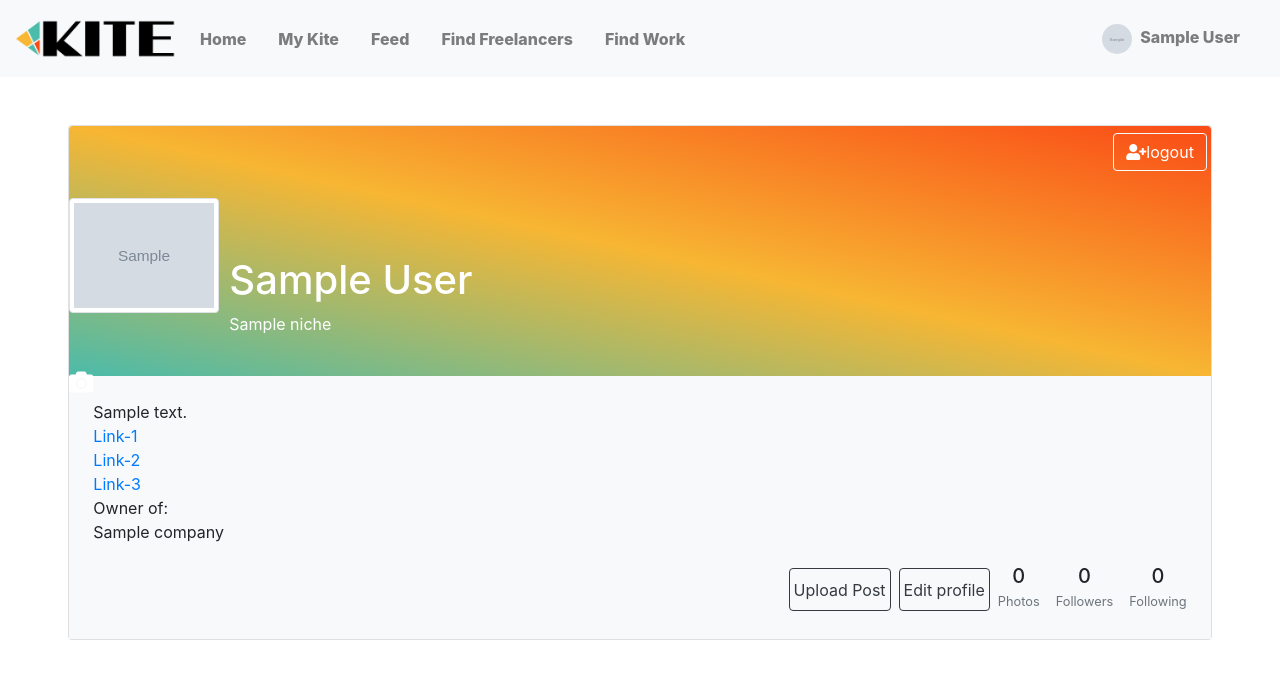
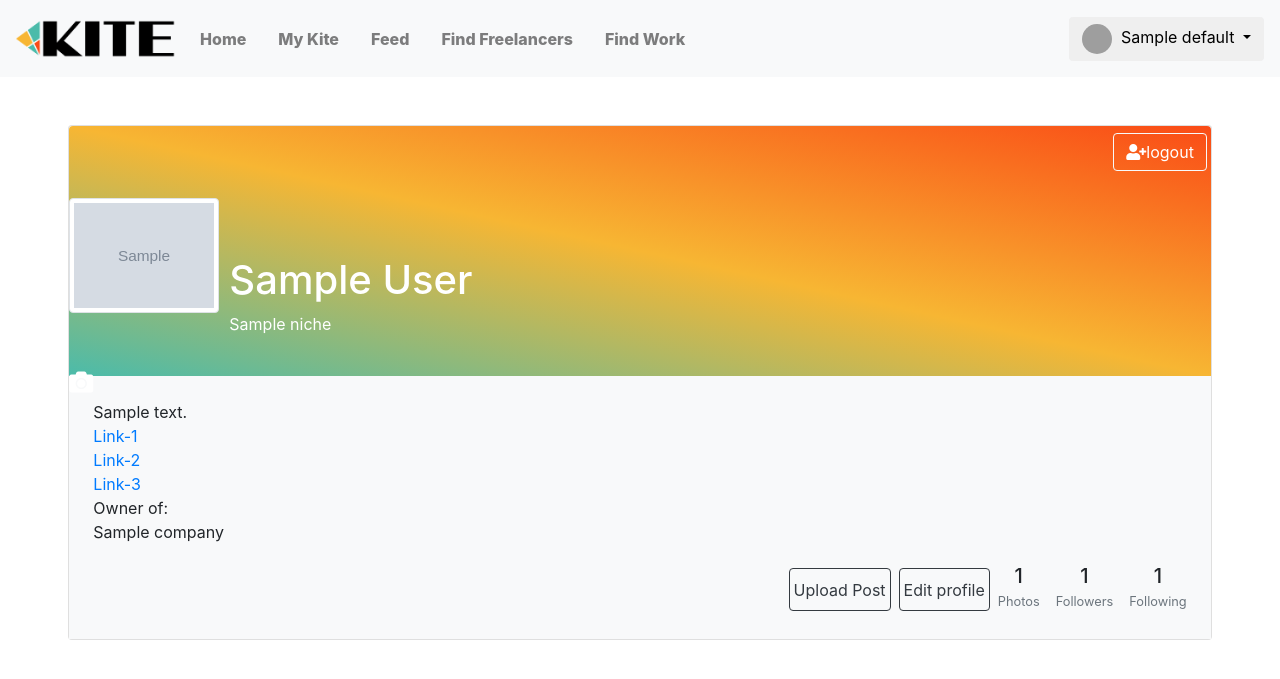
Before and after one commit to BurhanArif4211/kiteProject, a Django app: template templates/kite/kite-public.html in a window 1280 px wide. Shown: the top 679 px of the page. Run offline with Django 4.2, Linux system fonts and the light colour scheme; the template is opened without the code that fills it: most values are stand-ins (such as "Sample title", 1, 10 or a date in 2020); grey boxes marked "Sample" are stand-in pictures; data that the repository does not hold is empty; parts of the project's set-up code (start-up, migrations or seed data) failed here and were passed over; some libraries are stand-ins or nearby versions; grey boxes are pictures that could not be loaded.

```diff
--- a/kite/views.py
+++ b/kite/views.py
@@ -28,7 +28,7 @@ def publicKitePG(req, publicProfileId):
                 req, ("You Were Logged Out!"))
             return redirect("/login")
         if claims['email_verified']:
-            return kitePGHelper(req, publicProfileId)
+            return kitePGHelper(req, publicProfileId,claims)
     else:
         return redirect('/login')
 
@@ -143,7 +143,12 @@ def index(request):
          "displayName": user_data.get("displayName"),
          "photoUrl": user_data.get("photoUrl"),
         }
-        context = {
+        profile_data_of_currently_logged_in_user = store.collection('users1').where('user_id', '==', claims['user_id']).get()[0].to_dict()
+        context ={
+            'default' :{
+            'pic' : profile_data_of_currently_logged_in_user.get('pp_url'), 'name': auth.get_user(claims['user_id']).display_name
+            },
+
             'allUsers':userList,
             'user_info': user_info,
             'profile_info':profile_data[0].to_dict(),
@@ -596,7 +601,7 @@ def loadThirdPersonPost(request,userIdFromUrl):
 # loads profile using path
 
 
-def kitePGHelper(req, publicProfileId): # Be confident About your self. One day you are gonna be proud of your self!
+def kitePGHelper(req, publicProfileId,claims): # Be confident About your self. One day you are gonna be proud of your self!
     user_profile_data = store.collection('users1').where('publicProfileId', '==', publicProfileId).get()
 
     if len(user_profile_data) > 0:
@@ -610,13 +615,16 @@ def kitePGHelper(req, publicProfileId): # Be confident About your self. One day
             "displayName": user_data.display_name,
             "photoUrl": user_data.photo_url,
         }
-        print(user_info)
+        profile_data_of_currently_logged_in_user = store.collection('users1').where('user_id', '==', claims['user_id']).get()[0].to_dict()
         context = {
+            'default' :{
+            'pic' : profile_data_of_currently_logged_in_user.get('pp_url'), 'name': auth.get_user(claims['user_id']).display_name
+            },
             'src': publicProfileId,
             'user_info': user_info,
             'profile_info': user_profile_data[0].to_dict(),
         }
-
+        print(context.get("default").get("name"))
         return TemplateResponse(req, "kite/kite-public.html", context)
     else:
         # TODO In future i will make a 404 page so the user may know that the wrong ID does not exist! ;)
--- a/templates/home/base-nav.html
+++ b/templates/home/base-nav.html
@@ -2,39 +2,31 @@
 
 <!DOCTYPE html>
 <html lang="en">
+
 <head>
     <meta charset="UTF-8">
     <meta name="viewport" content="width=device-width, initial-scale=1.0">
 
-        <link type="text/css" rel="stylesheet"
-            href="/static/css/style-base-nav.css" />
+    <link type="text/css" rel="stylesheet" href="/static/css/style-base-nav.css" />
 
-        <link rel="stylesheet"
-            href="https://maxcdn.bootstrapcdn.com/bootstrap/4.0.0/css/bootstrap.min.css"
-            integrity="sha384-Gn5384xqQ1aoWXA+058RXPxPg6fy4IWvTNh0E263XmFcJlSAwiGgFAW/dAiS6JXm"
-            crossorigin="anonymous">
-        <link rel="stylesheet"
-            href="https://use.fontawesome.com/releases/v5.3.1/css/all.css"
-            integrity="sha384-mzrmE5qonljUremFsqc01SB46JvROS7bZs3IO2EmfFsd15uHvIt+Y8vEf7N7fWAU"
-            crossorigin="anonymous">
+    <link rel="stylesheet" href="https://maxcdn.bootstrapcdn.com/bootstrap/4.0.0/css/bootstrap.min.css"
+        integrity="sha384-Gn5384xqQ1aoWXA+058RXPxPg6fy4IWvTNh0E263XmFcJlSAwiGgFAW/dAiS6JXm" crossorigin="anonymous">
+    <link rel="stylesheet" href="https://use.fontawesome.com/releases/v5.3.1/css/all.css"
+        integrity="sha384-mzrmE5qonljUremFsqc01SB46JvROS7bZs3IO2EmfFsd15uHvIt+Y8vEf7N7fWAU" crossorigin="anonymous">
     <!-- This is added just for message boxes  -->
-        <link href="https://fonts.googleapis.com/icon?family=Material+Icons"
-            rel="stylesheet">
-        <script
-            src="https://ajax.googleapis.com/ajax/libs/jquery/3.1.0/jquery.min.js"></script>
+    <link href="https://fonts.googleapis.com/icon?family=Material+Icons" rel="stylesheet">
+    <script src="https://ajax.googleapis.com/ajax/libs/jquery/3.1.0/jquery.min.js"></script>
     <!---->
 
 </head>
+
 <body>
 
     <nav class="navbar navbar-expand-lg navbar-light bg-light">
-            <a class="home-link navbar-brand" href="/"><img
-                    src="/static/assets/png/main1-light.png" alt
+        <a class="home-link navbar-brand" href="/"><img src="/static/assets/png/main1-light.png" alt
                 class="home-logo"></a>
-            <button class="navbar-toggler" type="button" data-toggle="collapse"
-                data-target="#navbarNav"
-                aria-controls="navbarNav" aria-expanded="false"
-                aria-label="Toggle navigation">
+        <button class="navbar-toggler" type="button" data-toggle="collapse" data-target="#navbarNav"
+            aria-controls="navbarNav" aria-expanded="false" aria-label="Toggle navigation">
             <span class="navbar-toggler-icon"></span>
         </button>
         <div class="collapse navbar-collapse" id="navbarNav">
@@ -58,17 +50,33 @@
             </ul>
             <div class="navbar-nav">
                 {% if not request.path == '/kite/' %}
-                    {% if  user_info %}
+                {% if user_info %}
                 <!-- Show user profile image and displayName if user is logged in -->
                 <a class="nav-item nav-link" href="/kite">
-                        <img src="{{user_info.photoUrl}}" alt="Profile Image"
-                            class="rounded-circle"
+
+                </a>
+                <div class="dropdown">
+                    <button class="btn dropdown-toggle" type="button" id="dropdownMenuButton" data-toggle="dropdown"
+                        aria-haspopup="true" aria-expanded="false">
+                        <img src="{{default.pic}}" alt="Profile Image" class="rounded-circle"
                             style="width: 30px; height: 30px; margin-right: 5px;">
-                        {{ user_info.displayName }}
+                        {{ default.name }}
+                    </button>
+                    <div class="dropdown-menu" aria-labelledby="dropdownMenuButton">
+                        <a class="dropdown-item" href="kite">View Kite</a>
+                        <a class="dropdown-item" href="#">Notifications</a>
+                        <a class="dropdown-item">
+                            <form method="POST" action="/api/logout">
+                                {% csrf_token %}
+                                <button class-type="died" style="width:100%;background:transparent;border:none;" type="submit"><i class="fas fa-user-minus"></i> Logout</button>
+                            </form>
                         </a>
+                    </div>
+                </div>
                 {% else %}
                 <!-- Show login button if no user session exists -->
-                    <a class="btn btn-login nav-item nav-link " style="background-color:#4BBBAA ; color:white;" href="/login">Login</a>
+                <a class="btn btn-login nav-item nav-link " style="background-color:#4BBBAA ; color:white;"
+                    href="/login">Login</a>
                 {% endif %}
                 {%endif%}
             </div>
@@ -90,14 +98,17 @@
     <script src="https://code.jquery.com/jquery-3.2.1.slim.min.js"
         integrity="sha384-KJ3o2DKtIkvYIK3UENzmM7KCkRr/rE9/Qpg6aAZGJwFDMVNA/GpGFF93hXpG5KkN"
         crossorigin="anonymous"></script>
-        <script
-            src="https://cdnjs.cloudflare.com/ajax/libs/popper.js/1.12.9/umd/popper.min.js"
+    <script src="https://cdnjs.cloudflare.com/ajax/libs/popper.js/1.12.9/umd/popper.min.js"
         integrity="sha384-ApNbgh9B+Y1QKtv3Rn7W3mgPxhU9K/ScQsAP7hUibX39j7fakFPskvXusvfa0b4Q"
         crossorigin="anonymous"></script>
-        <script
-            src="https://maxcdn.bootstrapcdn.com/bootstrap/4.0.0/js/bootstrap.min.js"
+    <script src="https://maxcdn.bootstrapcdn.com/bootstrap/4.0.0/js/bootstrap.min.js"
         integrity="sha384-JZR6Spejh4U02d8jOt6vLEHfe/JQGiRRSQQxSfFWpi1MquVdAyjUar5+76PVCmYl"
         crossorigin="anonymous"></script>
+<style>
+    [class-type="died"]:hover{
+        border: none;
+    }
+</style>
+</body>
 
-    </body>
 </html>
--- a/templates/kite/kite-public.html
+++ b/templates/kite/kite-public.html
@@ -88,15 +88,15 @@
                                 </div>
                                 <div id="modal-container"></div>
                                 <div>
-                                    <p class="mb-1 h5">{{0}}</p>
+                                    <p class="mb-1 h5">{{profile_info.posts|length}}</p>
                                     <p class="small text-muted mb-0">Photos</p>
                                 </div>
                                 <div class="px-3">
-                                    <p class="mb-1 h5">{{0}}</p>
+                                    <p class="mb-1 h5">{{profile_info.followers|length}}</p>
                                     <p class="small text-muted mb-0">Followers</p>
                                 </div>
                                 <div>
-                                    <p class="mb-1 h5">{{0}}</p>
+                                    <p class="mb-1 h5">{{profile_info.following|length}}</p>
                                     <p class="small text-muted mb-0">Following</p>
                                 </div>
                             </div>
```
Also changed, not shown: db.sqlite3. Lines whose indentation alone changed are shown as unchanged.
